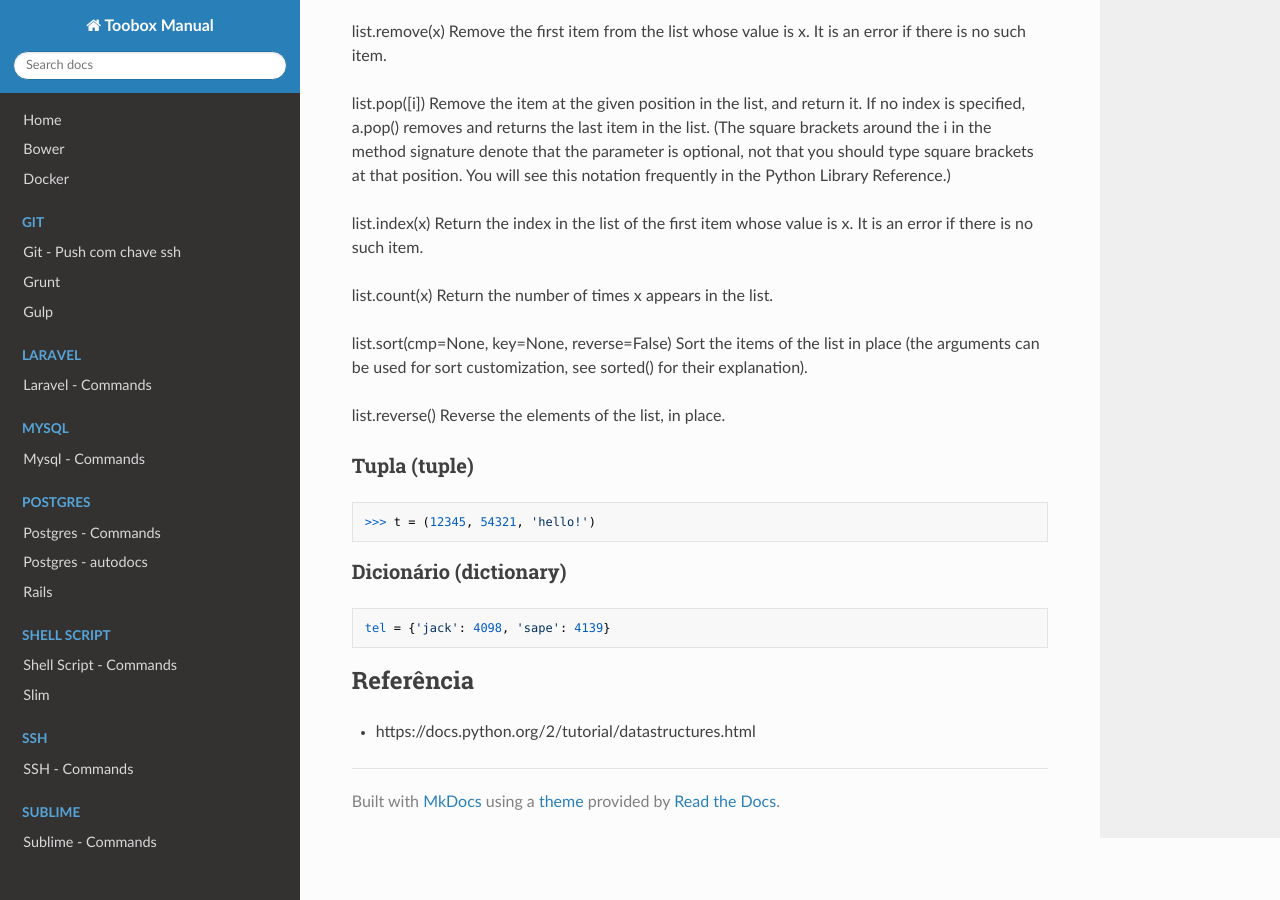
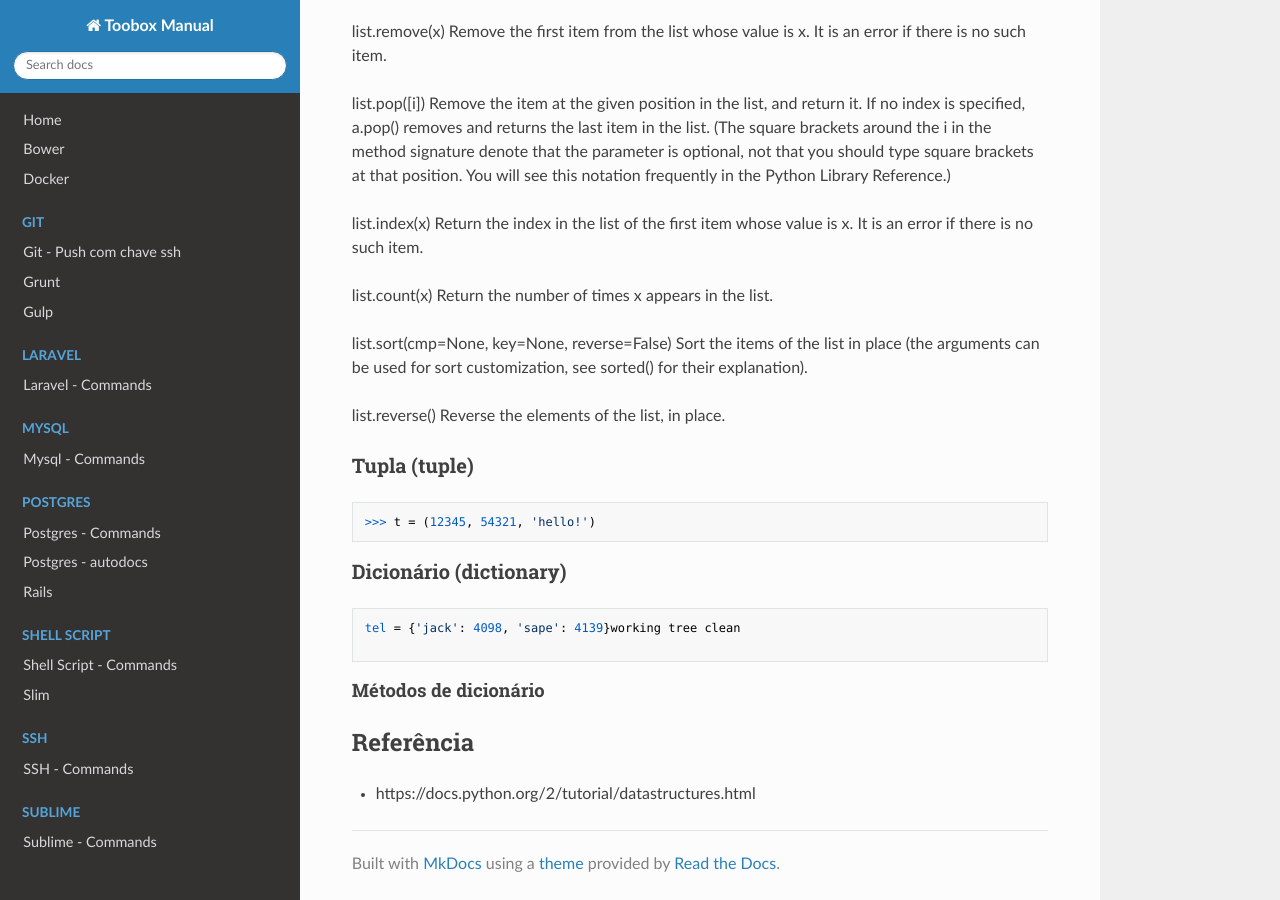
Before and after one commit to intrepidocabral/toolbox-manual, an MkDocs documentation site: the page built from docs/python/python_data.md, in a window 1280 px wide and 900 px high, scrolled down 727 px. Built offline with MkDocs 1.6.1, drawn with Linux system fonts in a browser that asks for light colours; nearby versions of some CDN libraries; old or Windows-style settings are respelled for this version of MkDocs.

Commit message:
Adicionando informações sobre métodos de dicionário

````diff
--- a/docs/python/python_data.md
+++ b/docs/python/python_data.md
@@ -64,8 +64,10 @@ Reverse the elements of the list, in place.
 ### Dicionário (dictionary)
 
 ```
-tel = {'jack': 4098, 'sape': 4139}
+tel = {'jack': 4098, 'sape': 4139}working tree clean
+
 ```
+#### Métodos de dicionário
 
 ## Referência
 
````
